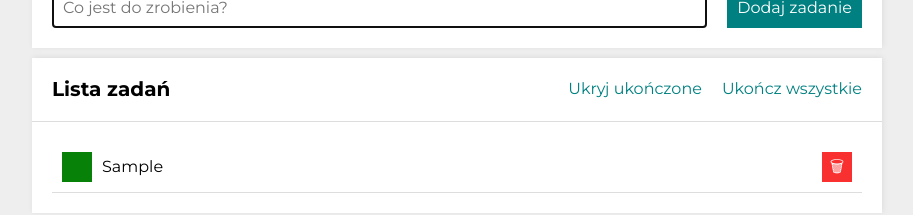
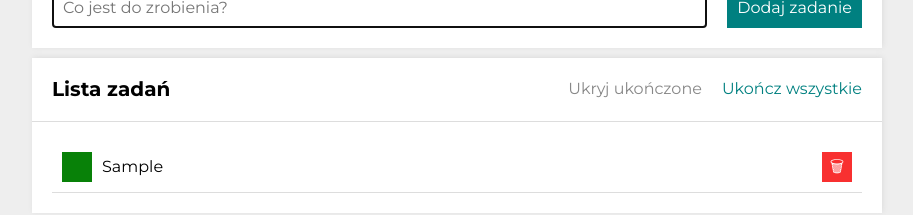
Before and after one commit to paulgrym/to-do-list-react, a React (Create React App) app: page / in a window 1280 px wide. Both pictures are taken after typing "Sample" into the empty fields and a click on the button "Dodaj zadanie". Shown: the part 183-398 px from the top of the page, without its empty margins (183-1096 px from the left). Built offline with nearby package versions, Linux system fonts and the light colour scheme.

Commit message:
added 'disabled' property to toggleHideDone button

```diff
--- a/src/Buttons/index.js
+++ b/src/Buttons/index.js
@@ -8,6 +8,7 @@ const Buttons = ({ tasks, hideDone, toggleHideDone, setAllDone }) => {
     <StyledButtons>
       <Button
         onClick={toggleHideDone}
+        disabled={tasks.every(({ done }) => !done)}
       >
         {hideDone ? "Pokaż" : "Ukryj"} ukończone
       </Button>
```
